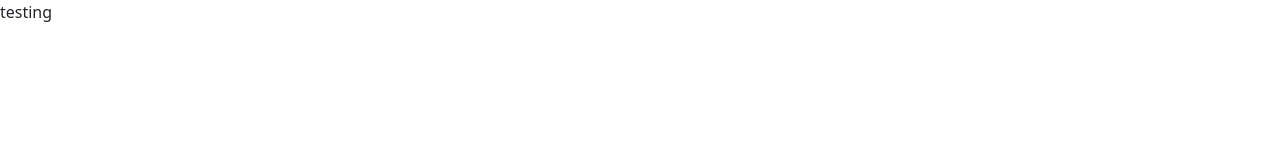
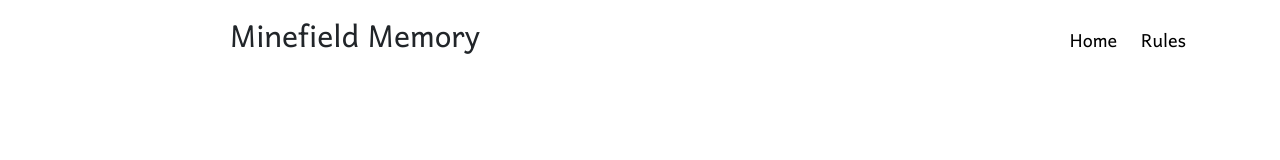
Before and after one commit to Samoftheforrest/follow-the-leader, a plain HTML site: page index.html in a window 1280 px wide. Drawn offline with nearby package versions, Linux system fonts and the light colour scheme.

Commit message:
[IMPLEMENT] Main title and basic nav

```diff
--- a/assets/css/style.css
+++ b/assets/css/style.css
@@ -1,2 +1,33 @@
 /* imports */
 @import url('https://fonts.googleapis.com/css2?family=Harmattan:wght@400;700&display=swap'); /* google font */
+
+* {
+    padding: 0;
+    margin: 0;
+    box-sizing: border-box;
+}
+
+body {
+    font-size: 62.5%;
+    font-family: 'Harmattan', sans-serif;
+}
+
+header {
+    padding: 15px 5px;
+}
+
+.nav-list {
+    margin: 0;
+    padding: 0;
+}
+
+.nav-list-item {
+    list-style: none;
+}
+
+.nav-list-item a {
+    text-decoration: none;
+    color: #000;
+    margin: 0 .75rem;
+    font-size: 1.5rem;
+}
--- a/index.html
+++ b/index.html
@@ -9,7 +9,23 @@
     <title>Minefield Memory</title>
 </head>
 <body>
-<p>testing</p>
+<header id="header">
+    <div class="container">
+        <div class="row">
+            <div class="col-sm-6 text-center text-sm-left">
+                <h1 class="main-title">Minefield Memory</h1>
+            </div>
+            <div class="col-sm-6">
+                <nav class="d-flex align-items-center justify-content-center justify-content-sm-end h-100">
+                    <ul class="d-flex nav-list">
+                        <li class="nav-list-item"><a href="#">Home</a></li>
+                        <li class="nav-list-item"><a href="#">Rules</a></li>
+                    </ul>
+                </nav>
+            </div>
+        </div>
+    </div>
+</header><!-- header -->
 
 
 
```
